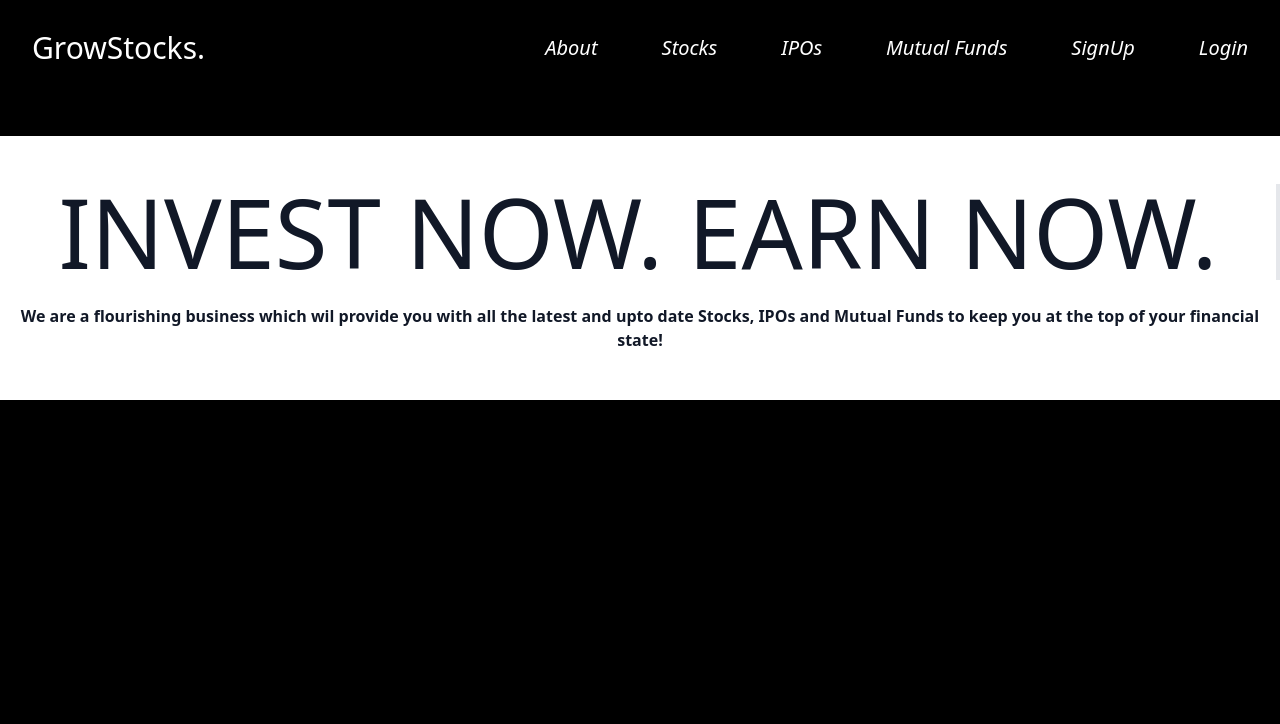
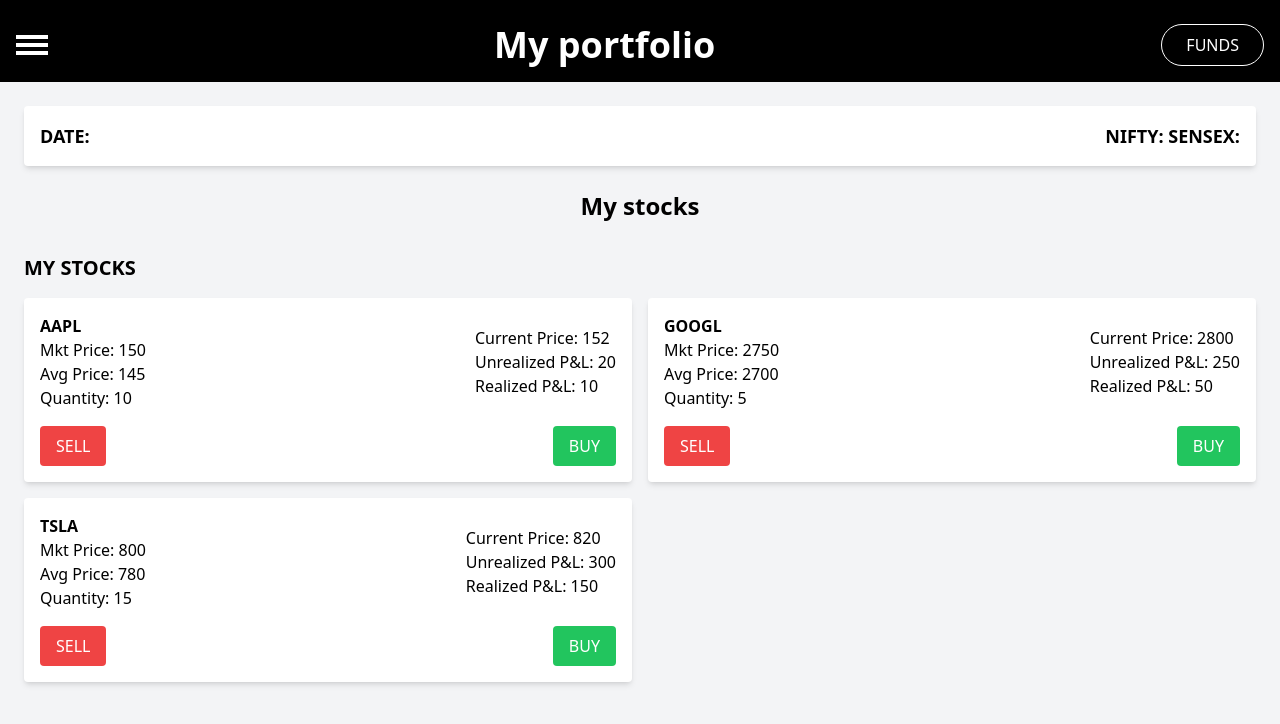
Before and after one commit to SamvedSama/GrowStocks, a React (Vite) app in the folder GrowStocks/: page /mystocks in a window 1280 px wide. Before the commit this address led to /home. Shown: the top 724 px of the page. Built offline with nearby package versions, Linux system fonts and the light colour scheme.

Commit message:
Stocks added

```diff
--- a/GrowStocks/src/App.jsx
+++ b/GrowStocks/src/App.jsx
@@ -4,13 +4,12 @@
 import Hero from './components/Hero';
 // import Login from './components/Login';
 // import SignUp from './components/SignUp';
-import Stocks from './components/Stocks';
-import IPOs from './components/IPOs';
+import Mystocks from './components/Mystocks';
 import Mutual from './components/Mutual';
 import About from './components/About';
 import UponLogin from './components/UponLogin';
 import Myfunds from './components/Myfunds.jsx'
-
+import Hamburgernav from './components/Hamburgernav.jsx';
 const router = createBrowserRouter([
   {
     path: '/',
@@ -53,20 +52,11 @@
     ),
   },
   {
-    path: '/stocks',
+    path: '/mystocks',
     element: (
       <>
-        <Navbar />
-        <Stocks />
-      </>
-    ),
-  },
-  {
-    path: '/ipos',
-    element: (
-      <>
-        <Navbar />
-        <IPOs />
+        <Hamburgernav/>
+        <Mystocks />
       </>
     ),
   },
--- /dev/null
+++ b/GrowStocks/src/components/Hamburgernav.jsx
@@ -0,0 +1,43 @@
+import React, { useState } from 'react';
+import {Link} from 'react-router-dom'
+
+const Hamburgernav = () => {
+  const [isOpen, setIsOpen] = useState(false);
+
+  const toggleMenu = () => {
+    setIsOpen(!isOpen);
+  };
+
+  return (
+    <>
+
+    {/* Top navigation bar */}
+
+    <div className="p-4 mt-2 flex justify-between items-center shadow-md">
+      {/* Left section: Hamburger menu */}
+      <div className="relative">
+        {/* Hamburger icon */}
+        <div className="cursor-pointer flex flex-col space-y-1" onClick={toggleMenu}>
+          <div className="w-8 h-1 bg-white"></div>
+          <div className="w-8 h-1 bg-white"></div>
+          <div className="w-8 h-1 bg-white"></div>
+        </div>
+
+        {/* Menu items */}
+        {isOpen && (
+          <ul className="absolute left-0 mt-2 bg-white rounded-lg shadow-lg w-40">
+           <Link to ="/mystocks"> <li className="p-2 text-slate-950 hover:bg-gray-100 cursor-pointer" >My stocks</li></Link>
+           <Link to ="/mutual"><li className="p-2 text-slate-950 hover:bg-gray-100 cursor-pointer">My mutual funds</li></Link>
+           <Link to="/watchlist"><li className="p-2 text-slate-950 hover:bg-gray-100 cursor-pointer">Watchlist</li></Link>
+          </ul>
+        )}
+      </div>
+
+      {/* Center section: MARKET TODAY */}
+      <p className="text-4xl text-white font-semibold">My portfolio</p>
+
+      {/* Right section: FUNDS button */}
+      <Link to="/myfunds"><button className="px-6 py-2 border text-white border-white rounded-full hover:bg-white hover:text-slate-800 transition duration-500">FUNDS</button></Link>
+
+    </div></>)}
+    export default Hamburgernav
--- a/GrowStocks/src/components/IPOs.jsx
+++ /dev/null
@@ -1,9 +0,0 @@
-import React from 'react'
-
-const IPOs = () => {
-  return (
-    <div>IPOs</div>
-  )
-}
-
-export default IPOs
--- a/GrowStocks/src/components/Myfunds.jsx
+++ b/GrowStocks/src/components/Myfunds.jsx
@@ -1,20 +1,30 @@
 import React from 'react';
 import {useState} from 'react';
 import VirtualKeyboard from './Keyboard';
-
+import Hamburgernav from './Hamburgernav'
+import {Link} from 'react-router-dom'
 const Myfunds = () => {
 
     const [isOpen, setIsOpen]=useState(false);
     const [isOpen2, setIsOpen2]=useState(false);
-    const toggleModal = () => {
+    const [isOpenham, setIsOpenham]=useState(false);
+
+    const toggleMenu = () => {
+      setIsOpenham(!isOpenham);
+    };
+
+
+    const togglewithdraw = () => {
       setIsOpen(!isOpen);
     };
 
-    const toggleModal2 = () => {
+
+    const toggleadd = () => {
       setIsOpen2(!isOpen2);
     };
    let amountInBank=1234;
   return (
+
     <section className="bg-black min-h-screen text-white">
       <div className="px-6 py-4 mx-auto">
         {/* Top Bar with Date and Market Indexes */}
@@ -25,28 +35,44 @@
 
         {/* Sidebar Icon and Title */}
         <div className="flex justify-between items-center mb-4">
-          <div>
-            <button className="p-2 focus:outline-none">
-              <svg className="w-6 h-6 text-white" fill="none" stroke="currentColor" viewBox="0 0 24 24" xmlns="http://www.w3.org/2000/svg">
-                <path strokeLinecap="round" strokeLinejoin="round" strokeWidth="2" d="M4 6h16M4 12h16M4 18h16"></path>
-              </svg>
-            </button>
-          </div>
-          <h1 className="text-xl font-semibold">MY FUNDS</h1>
+          <div className="relative">
+        {/* Hamburger icon */}
+            <div className="cursor-pointer flex flex-col space-y-1" onClick={toggleMenu}>
+              <div className="w-8 h-1 bg-white"></div>
+              <div className="w-8 h-1 bg-white"></div>
+              <div className="w-8 h-1 bg-white"></div>
+            </div>
+
+        {/* Menu items */}
+          {isOpenham && (
+            <ul className="absolute left-0 mt-2 bg-white rounded-lg shadow-lg w-40">
+              <Link to="/mystocks"><li className="p-2 text-slate-950 hover:bg-gray-100 cursor-pointer">
+                My stocks
+              </li></Link>
+              <Link to="/mutual"><li className="p-2 text-slate-950 hover:bg-gray-100 cursor-pointer">
+                My mutual funds
+              </li></Link>
+              <Link to="/watchlist"><li className="p-2 text-slate-950 hover:bg-gray-100 cursor-pointer">
+                Watchlist
+              </li></Link>
+            </ul>
+          )}
+        </div>
+          <h1 className="text-4xl font-semibold mx-auto">MY FUNDS</h1>
         </div>
 
         {/* Available Amount */}
         <div className="text-center my-6">
-          <p className="text-lg font-light">AVAILABLE AMOUNT:</p>
+          <p className="text-lg font-light mx-auto">AVAILABLE AMOUNT:</p>
           <p className="text-4xl font-bold">{amountInBank}</p>
         </div>
 
         {/* Buttons */}
         <div className="flex justify-center space-x-4 my-6">
-          <button className="bg-gray-200 text-black rounded-lg px-5 py-3 font-medium hover:bg-gray-300 focus:outline-none" onClick={toggleModal}>
+          <button className="bg-gray-200 text-black rounded-lg px-5 py-3 font-medium hover:bg-gray-300 focus:outline-none" onClick={togglewithdraw}>
             WITHDRAW TO BANK
           </button>
-          <button className="bg-gray-200 text-black rounded-lg px-5 py-3 font-medium hover:bg-gray-300 focus:outline-none" onClick={toggleModal2}>
+          <button className="bg-gray-200 text-black rounded-lg px-5 py-3 font-medium hover:bg-gray-300 focus:outline-none" onClick={toggleadd}>
             ADD FROM BANK
           </button>
         </div>
@@ -59,7 +85,7 @@
 
               <button
                 className="absolute top-0 right-2 mt-4  text-black py-2 px-4 rounded  "
-                onClick={toggleModal}
+                onClick={togglewithdraw}
               >
                 X
               </button>
@@ -75,7 +101,7 @@
 
               <button
                 className="absolute top-0 right-2 mt-4  text-black py-2 px-4 rounded  "
-                onClick={toggleModal2}
+                onClick={toggleadd}
               >
                 X
               </button>
--- /dev/null
+++ b/GrowStocks/src/components/Mystocks.jsx
@@ -0,0 +1,70 @@
+import React, { useState } from 'react';
+import {Link} from 'react-router-dom'
+
+const Mystocks = () => {
+  const [stocks, setStocks] = useState([
+    { stockname: 'AAPL', mktPrice: 150, avgPrice: 145, quantity: 10, currentPrice: 152, unrealizedPL: 20, realizedPL: 10 },
+    { stockname: 'GOOGL', mktPrice: 2750, avgPrice: 2700, quantity: 5, currentPrice: 2800, unrealizedPL: 250, realizedPL: 50 },
+    { stockname: 'TSLA', mktPrice: 800, avgPrice: 780, quantity: 15, currentPrice: 820, unrealizedPL: 300, realizedPL: 150 },
+  ]);
+
+  const handleBuy = (stock) => {
+    alert(`Buying more of ${stock.stockname}`);
+  };
+
+  const handleSell = (stock) => {
+    alert(`Selling ${stock.stockname}`);
+  };
+
+  return (
+    <div className="min-h-screen bg-gray-100 p-6">
+      <div className="flex justify-between items-center bg-white p-4 rounded shadow-md">
+        <div className="text-lg font-semibold">DATE:</div>
+        <div className="text-lg font-semibold">NIFTY: SENSEX:</div>
+      </div>
+
+      <h1 className="mt-6 text-2xl font-bold text-center">My stocks</h1>
+
+      <div className="mt-8">
+        <h2 className="text-xl font-semibold">MY STOCKS</h2>
+
+        <div className="grid grid-cols-2 gap-4 mt-4">
+          {stocks.map((stock, index) => (
+            <div className={`bg-white p-4 rounded shadow-md ${index % 2 === 0 ? 'bg-gray-100' : 'bg-gray-200'}`} key={stock.stockname}>
+              <div className="flex justify-between items-center">
+                <div>
+                  <p className="font-semibold">{stock.stockname}</p>
+                  <p>Mkt Price: {stock.mktPrice}</p>
+                  <p>Avg Price: {stock.avgPrice}</p>
+                  <p>Quantity: {stock.quantity}</p>
+                </div>
+                <div>
+                  <p>Current Price: {stock.currentPrice}</p>
+                  <p>Unrealized P&L: {stock.unrealizedPL}</p>
+                  <p>Realized P&L: {stock.realizedPL}</p>
+                </div>
+              </div>
+
+              <div className="flex justify-between mt-4">
+                <button
+                  className="bg-red-500 text-white py-2 px-4 rounded hover:bg-red-600 transition"
+                  onClick={() => handleSell(stock)}
+                >
+                  SELL
+                </button>
+                <button
+                  className="bg-green-500 text-white py-2 px-4 rounded hover:bg-green-600 transition"
+                  onClick={() => handleBuy(stock)}
+                >
+                  BUY
+                </button>
+              </div>
+            </div>
+          ))}
+        </div>
+      </div>
+    </div>
+  );
+};
+
+export default Mystocks;
--- a/GrowStocks/src/components/Stocks.jsx
+++ /dev/null
@@ -1,9 +0,0 @@
-import React from 'react'
-
-const Stocks = () => {
-  return (
-    <div>Stocks</div>
-  )
-}
-
-export default Stocks
--- a/GrowStocks/src/components/UponLogin.jsx
+++ b/GrowStocks/src/components/UponLogin.jsx
@@ -1,5 +1,6 @@
 import React, { useState } from 'react';
 import { FaEye, FaEyeSlash } from 'react-icons/fa';
+import {Link} from 'react-router-dom'
 
 
 const UponLogin = () => {
@@ -33,15 +34,15 @@
         {/* Menu items */}
         {isOpen && (
           <ul className="absolute left-0 mt-2 bg-white rounded-lg shadow-lg w-40">
-            <li className="p-2 text-slate-950 hover:bg-gray-100 cursor-pointer">
+            <Link to="/mystocks"><li className="p-2 text-slate-950 hover:bg-gray-100 cursor-pointer">
               My stocks
-            </li>
-            <li className="p-2 text-slate-950 hover:bg-gray-100 cursor-pointer">
+            </li></Link>
+            <Link to="/mutual"><li className="p-2 text-slate-950 hover:bg-gray-100 cursor-pointer">
               My mutual funds
-            </li>
-            <li className="p-2 text-slate-950 hover:bg-gray-100 cursor-pointer">
+            </li></Link>
+            <Link to="/watchlist"><li className="p-2 text-slate-950 hover:bg-gray-100 cursor-pointer">
               Watchlist
-            </li>
+            </li></Link>
           </ul>
         )}
       </div>
```
Also changed, not shown: GrowStocks/src/components/Onestock.jsx (added, +9 -0 lines), GrowStocks/src/components/Watchlist.jsx (added).
